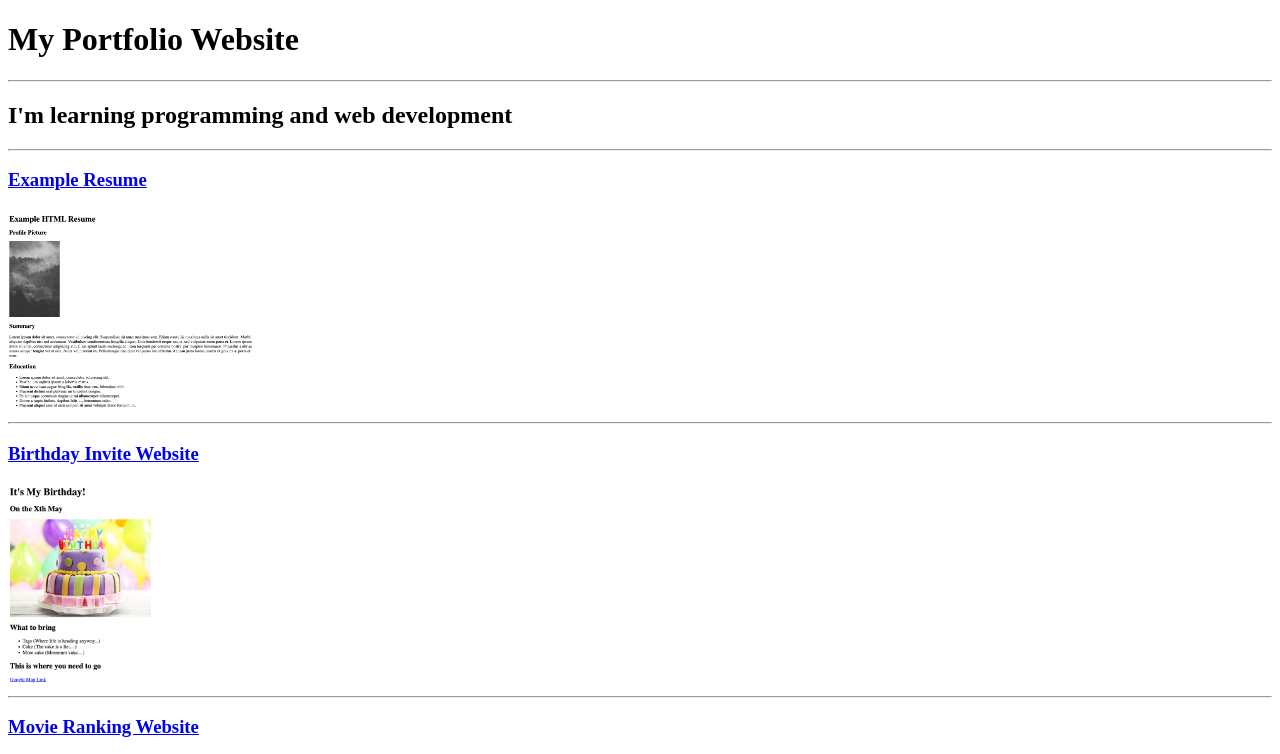
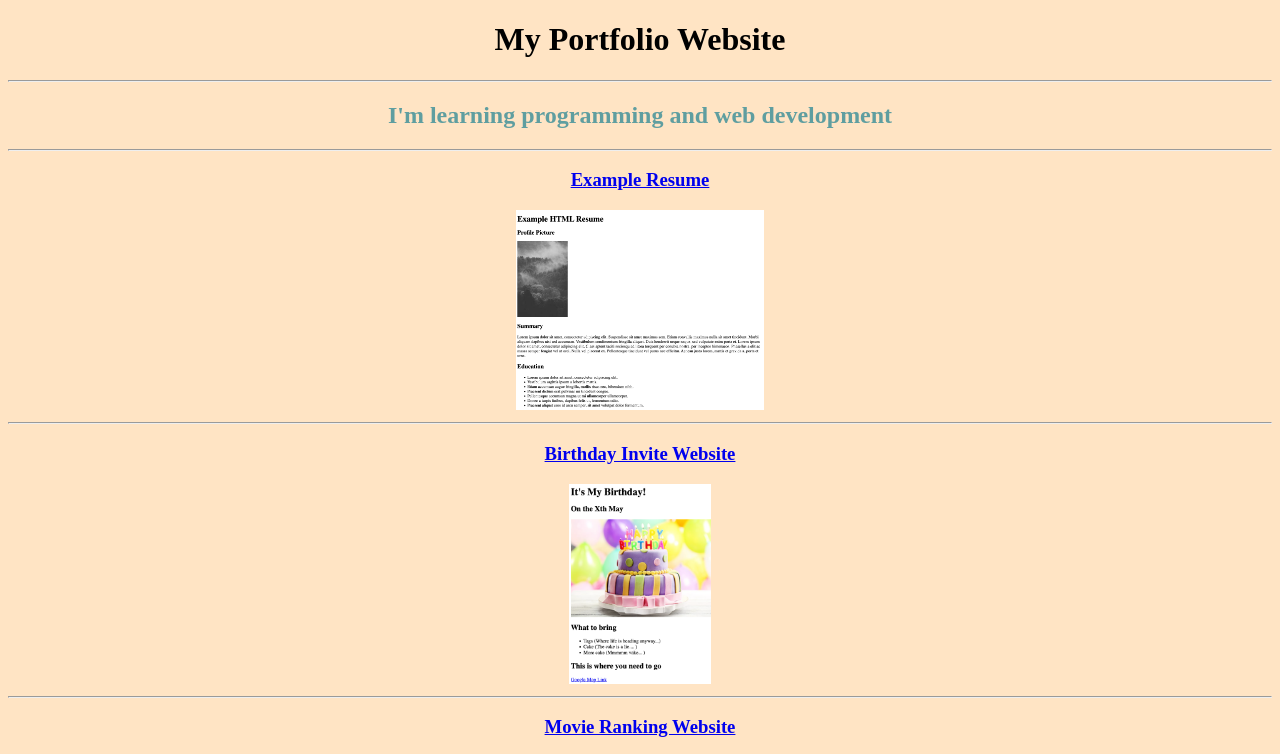
Before and after one commit to blackthorncyber/blackthorncyber.github.io, a plain HTML site: page index.html in a window 1280 px wide. Shown: the top 754 px of the page. Drawn offline with Linux system fonts and the light colour scheme.

Commit message:
added sty,e

```diff
--- a/index.html
+++ b/index.html
@@ -4,6 +4,7 @@
     <meta charset="UTF-8">
     <meta name="viewport" content="width=device-width, initial-scale=1.0">
     <title>My Portfolio Website</title>
+    <link rel="stylesheet" href="./style.css">
 </head>
 <body>
 
--- /dev/null
+++ b/style.css
@@ -0,0 +1,11 @@
+*{
+    background-color: bisque;
+    text-align: center;
+}
+h1{
+
+}
+
+h2{
+    color: cadetblue;
+}
```
